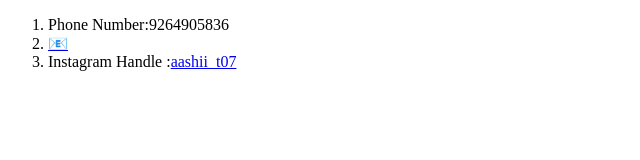
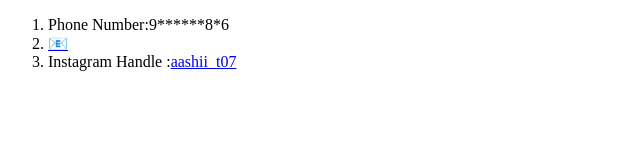
Before and after one commit to aashiit07/cvv, a plain HTML site: page contaact1.html in a window 1280 px wide. Shown: the full height of the page, 0-640 px from the left. Drawn offline with Linux system fonts and the light colour scheme.

Commit message:
Update contaact1.html

```diff
--- a/contaact1.html
+++ b/contaact1.html
@@ -6,7 +6,7 @@
 </head>
 <body>
     <ol>
-        <li>Phone Number:9264905836</li>
+        <li>Phone Number:9******8*6</li>
         <li><a href="https://mail.google.com/mail/u/1/#inbox">📧</a></li>
         <li>Instagram Handle :<a href="https://www.instagram.com/">aashii_t07</a></li>
     </ol>
```
